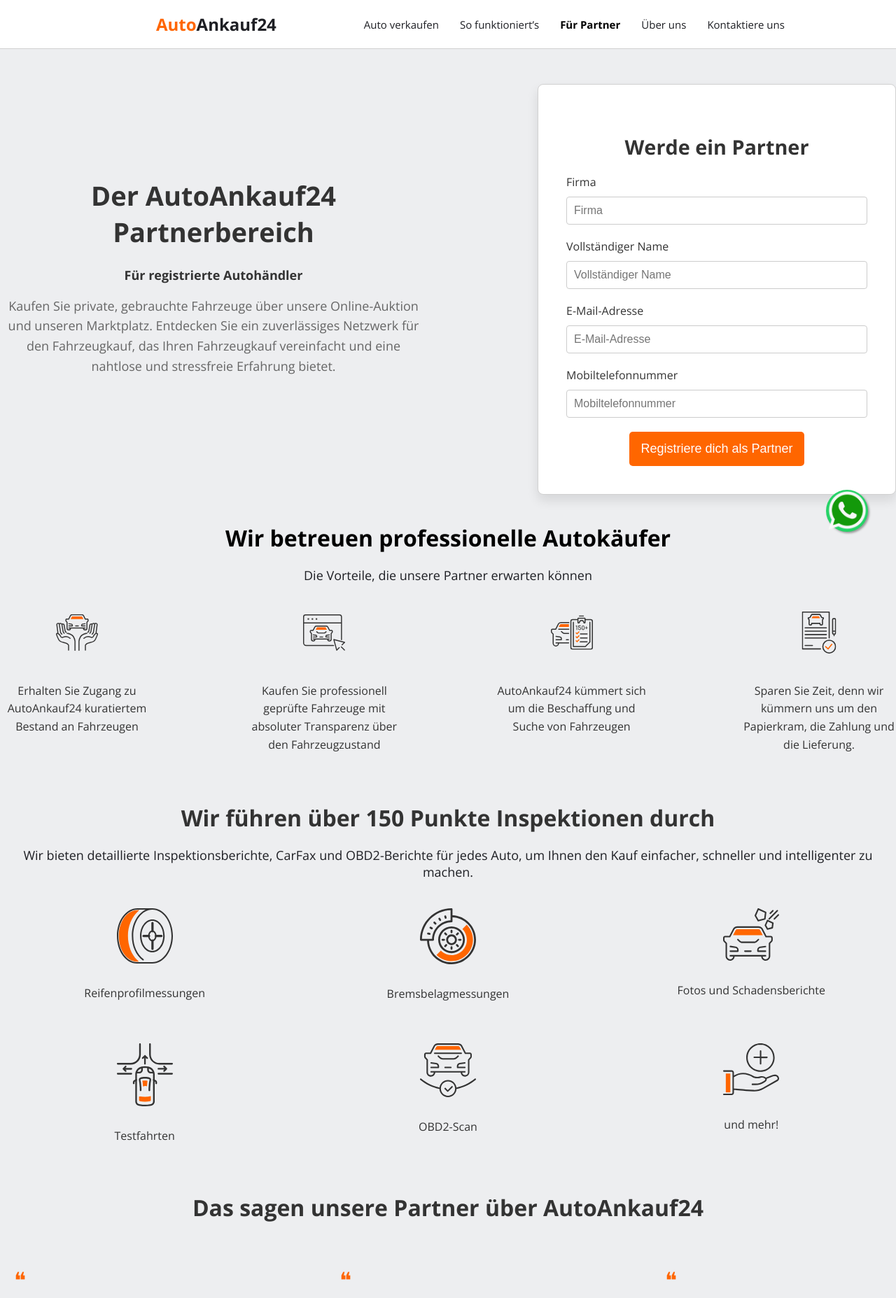
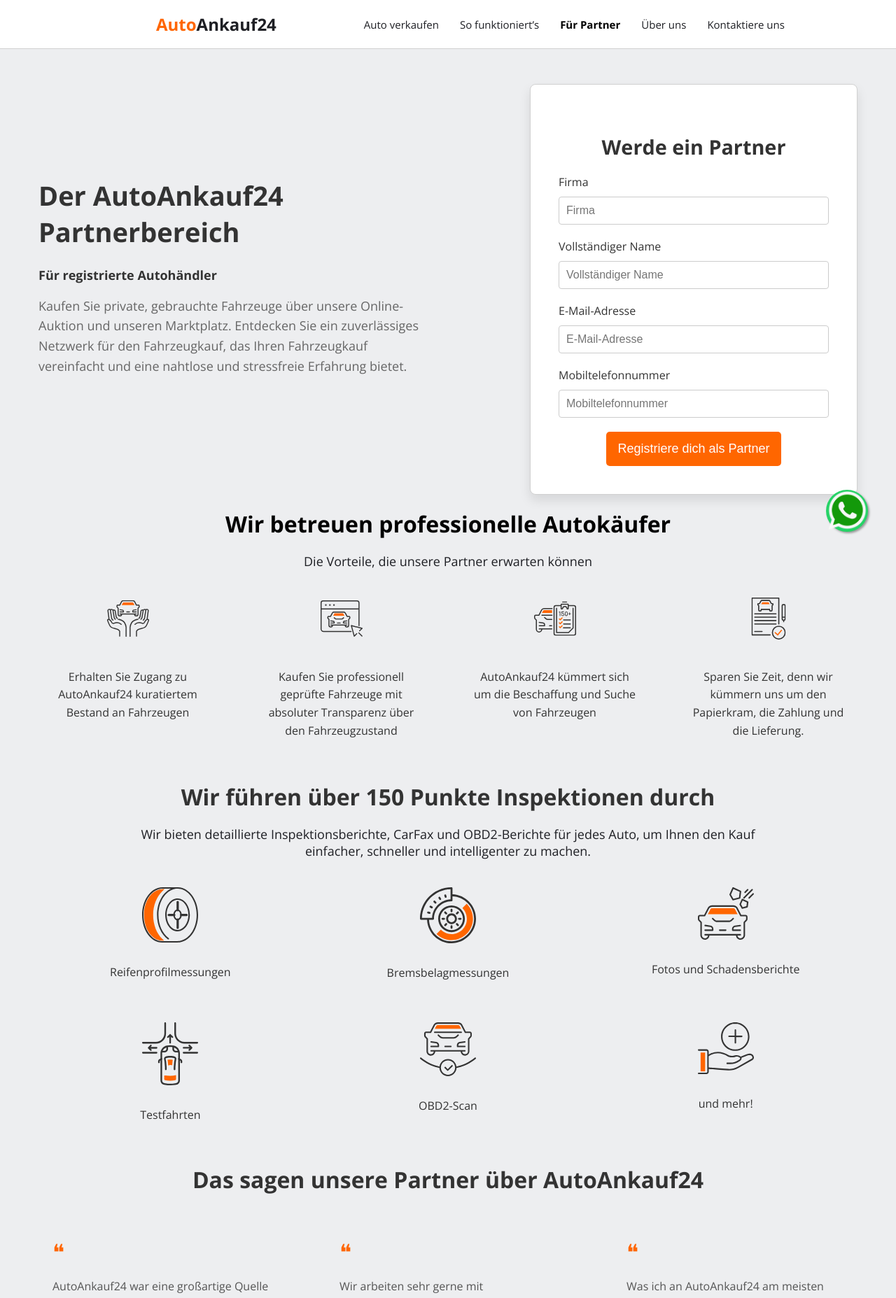
Before and after one commit to erocoder01/wirkaufendeinauto, a React (Create React App) app: page /partner in a window 1280 px wide. Shown: the top 1855 px of the page at 70% size. Built offline with nearby package versions, Linux system fonts and the light colour scheme.

Commit message:
Partner fertiggestellt

```diff
--- a/src/Pages/About/About.css
+++ b/src/Pages/About/About.css
@@ -2,6 +2,10 @@
 .about {
   position: relative;
   overflow: hidden;
+  background-color: #fff;
+}
+
+.about-container {
   background-color: #fff;
 }
 
--- a/src/Pages/About/About.js
+++ b/src/Pages/About/About.js
@@ -5,7 +5,7 @@
 const About = () => {
   return (
     <div>
-      <div className="about-container">
+      <div className="about">
         <section className="about-header">
           <h1>Wir sind AutoAnkauf24</h1>
           <h3>Ihrem vertrauenswürdigen Partner für den Autoankauf.</h3>
--- a/src/Pages/Partner/Partner.css
+++ b/src/Pages/Partner/Partner.css
@@ -1,8 +1,9 @@
 /* Partner Abteilung */
 
 .partner-section {
-  background-color: #edeef0;
-  color: #ffffff;
+  max-width: 1200px; /* Dies kannst du nach Bedarf anpassen */
+  margin: 0 auto; /* Zentriert den Container */
+  padding: 0 15px; /* Fügt innen Abstände hinzu */
 }
 
 .partner-content {
@@ -16,6 +17,7 @@
   flex: 1;
   max-width: 50%;
   padding-right: 30px;
+  text-align: left;
 }
 
 .partner-text h2 {
@@ -93,6 +95,9 @@
   padding: 20px 0;
   text-align: center;
   margin-bottom: -30px;
+  max-width: 1200px; /* Dies kannst du nach Bedarf anpassen */
+  margin: 0 auto; /* Zentriert den Container */
+  padding: 0 15px; /* Fügt innen Abstände hinzu */
 }
 
 .partner-benefits h2 {
@@ -189,14 +194,14 @@
 .benefit-grid {
   display: flex;
   justify-content: space-between;
-  gap: 20px;
+  gap: 50px;
   flex-wrap: wrap;
 }
 
 .benefit-item {
   flex: 1;
-  max-width: 220px;
   text-align: center;
+  margin: 0 10px;
 }
 
 .benefit-item img {
@@ -222,6 +227,9 @@
   padding: 20px 0;
   text-align: center;
   margin-bottom: -30px;
+  max-width: 1200px; /* Dies kannst du nach Bedarf anpassen */
+  margin: 0 auto; /* Zentriert den Container */
+  padding: 0 15px; /* Fügt innen Abstände hinzu */
 }
 
 .inspection-section h2 {
@@ -276,6 +284,9 @@
   background-color: #edeef0;
   padding: 20px 0;
   text-align: center;
+  max-width: 1200px; /* Dies kannst du nach Bedarf anpassen */
+  margin: 0 auto; /* Zentriert den Container */
+  padding: 0 15px; /* Fügt innen Abstände hinzu */
 }
 
 .testimonials h2 {
--- a/src/Pages/Partner/Partner.js
+++ b/src/Pages/Partner/Partner.js
@@ -118,8 +118,8 @@
           <h2>Wir führen über 150 Punkte Inspektionen durch</h2>
           <p>
             Wir bieten detaillierte Inspektionsberichte, CarFax und
-            OBD2-Berichte für jedes Auto, um Ihnen den Kauf einfacher, schneller
-            und intelligenter zu machen.
+            OBD2-Berichte für jedes Auto, um Ihnen den Kauf <br /> einfacher,
+            schneller und intelligenter zu machen.
           </p>
           <div className="inspection-grid">
             {[
```
